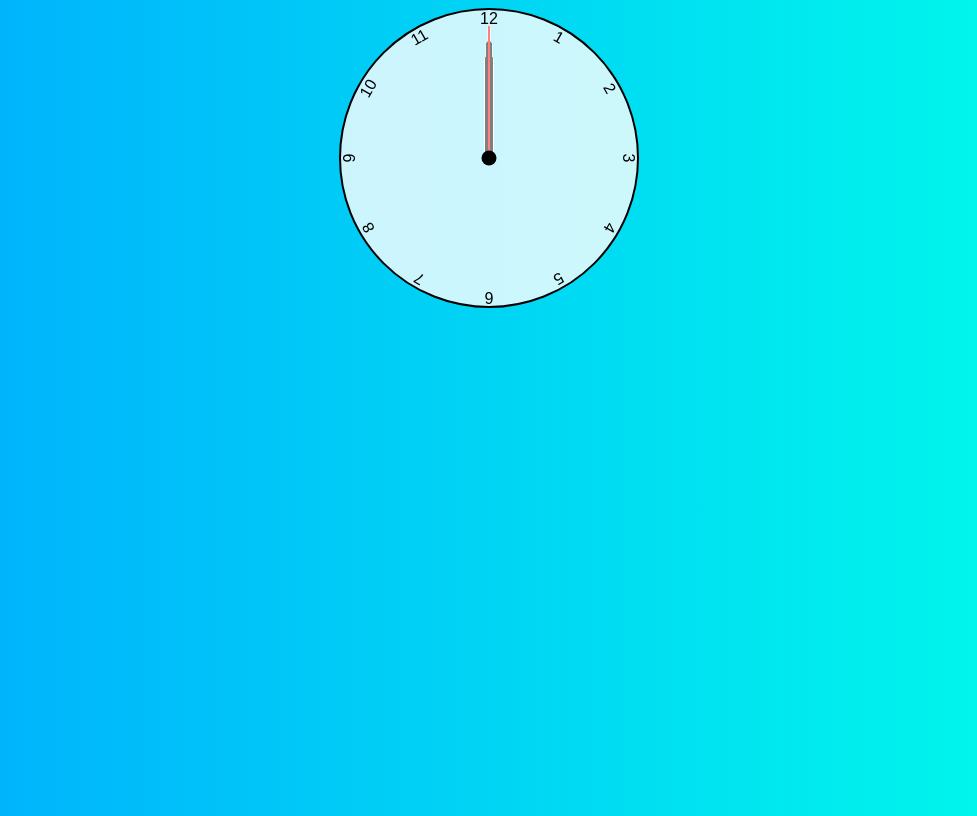
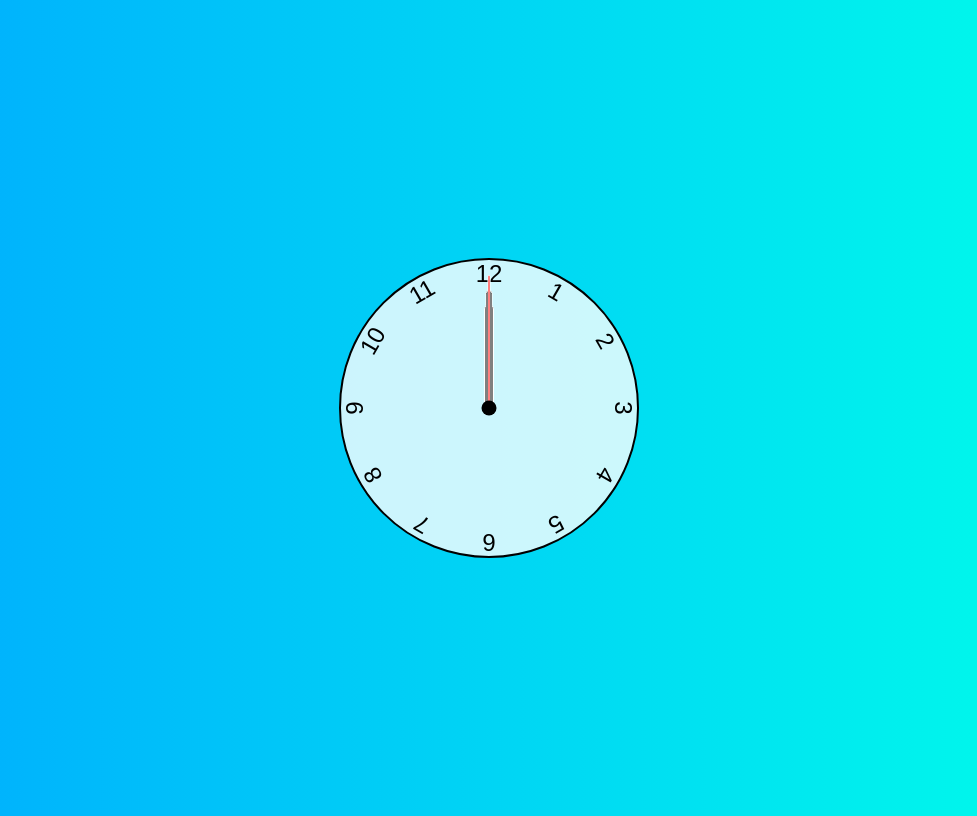
Before and after one commit to darcy504/JavaScript-Clock, a plain HTML site: page index.html in a window 1280 px wide. Shown: the whole page, without its empty margins (151-1128 px from the left). Drawn offline with Linux system fonts and the light colour scheme.

Commit message:
CSS done

```diff
--- a/style.css
+++ b/style.css
@@ -6,6 +6,7 @@ body {
     background: linear-gradient(to right, hsl(200, 100%, 50%), hsl(175, 100%, 50%));
     display: flex;
     justify-content: center;
+    align-items: center;
     min-height: 100vh;
     overflow: hidden;
 }
@@ -24,6 +25,7 @@ body {
     height: 100%;
     text-align: center;
     transform: rotate(var(--rotation));
+    font-size: 1.5rem;
 }
 .clock .number1 { --rotation: 30deg; }
 .clock .number2 { --rotation: 60deg; }
```
